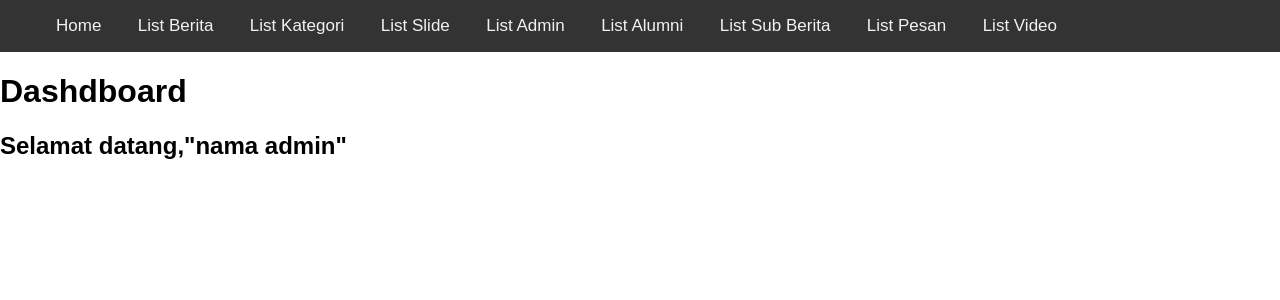
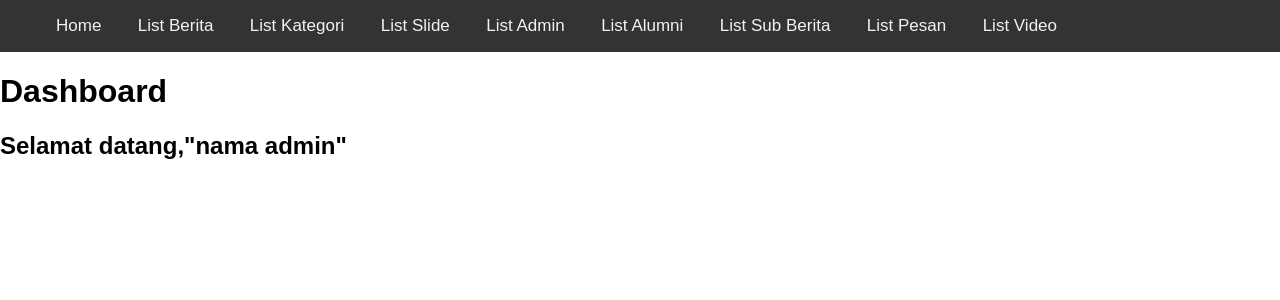
Before and after one commit to satriotol/berita_kita, a PHP site: page /admin/index.php in a window 1280 px wide. Shown: the top 300 px of the page. Run offline with PHP 8.4, Linux system fonts and the light colour scheme; data comes from the database, SQL or seed files in the repository.

Commit message:
rubahan kecil

```diff
--- a/admin/index.php
+++ b/admin/index.php
@@ -6,7 +6,7 @@ ORDER BY berita.id DESC");
 ?>
 <html>
     <head>
-        <h1>Dashdboard</h1>
+        <h1>Dashboard</h1>
         <h2>Selamat datang,"nama admin"</h2>
     </head>
 </html>
```
Also changed, not shown: upload/5ca1c9d755dbe.jpg (added).
